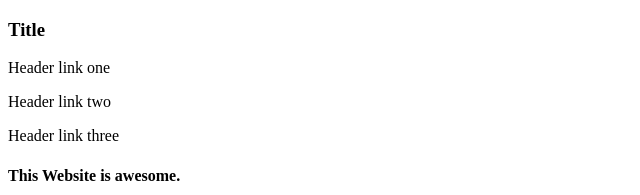
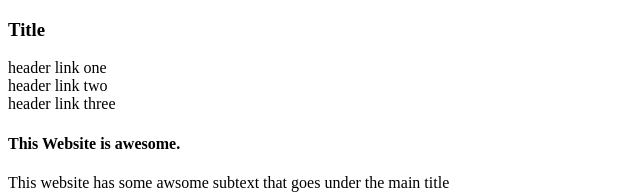
Before and after one commit to bryantozuzuhub/odin_landing_page, a plain HTML site: page index.html in a window 1280 px wide. Shown: the top 195 px of the page, without its empty margins (0-640 px from the left). Drawn offline with Linux system fonts and the light colour scheme.

Commit message:
Edtiting the navigation section in top_section

```diff
--- a/index.html
+++ b/index.html
@@ -11,10 +11,11 @@
     <section>
         <div class="header">
             <h3>Title</h3>
-            <nav>
-                <p>Header link one</p>
-                <p>Header link two</p>
-                <p>Header link three</p>
+            <body>
+            <nav class="container">
+                <div>header link one</div>
+                <div>header link two</div>
+                <div>header link three</div>
             </nav>
         </div>
     </section>
```
